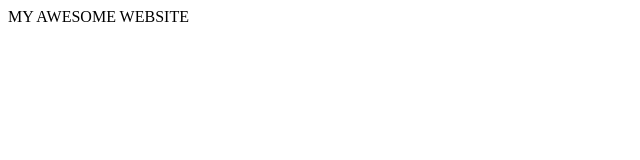
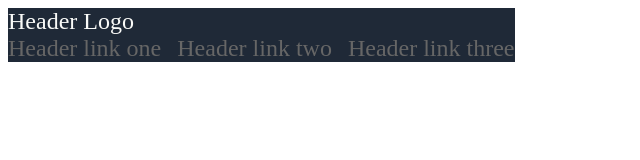
Before and after one commit to craigmasters/landing-page, a plain HTML site: page index.html in a window 1280 px wide. Shown: the whole page, without its empty margins (0-640 px from the left). Drawn offline with Linux system fonts and the light colour scheme.

Commit message:
Start header layout

```diff
--- a/index.html
+++ b/index.html
@@ -7,8 +7,12 @@
         <link rel="stylesheet" href="style.css">
     </head>
     <body>
-    <div class="header">
-        MY AWESOME WEBSITE
+        <div class="header">Header Logo
+            <ul class="right-links">
+                <li><a href="#">Header link one</a></li>
+                <li><a href="#">Header link two</a></li>
+                <li><a href="#">Header link three</a></li>
+            </ul>
         </div>
     </body>
 </html>
--- a/style.css
+++ b/style.css
@@ -0,0 +1,22 @@
+body {
+    display: flex;
+}
+
+.header {
+    background-color: #1F2937;
+    color: #F9FAF8;
+    font-size: 24px;
+}
+
+ul {
+    display: flex;
+    list-style: none;
+    margin: 0;
+    padding: 0;
+    gap: 16px
+  }
+
+  a {
+    color: #666;
+    text-decoration: none;
+  }
```
Lines whose indentation alone changed are shown as unchanged.
